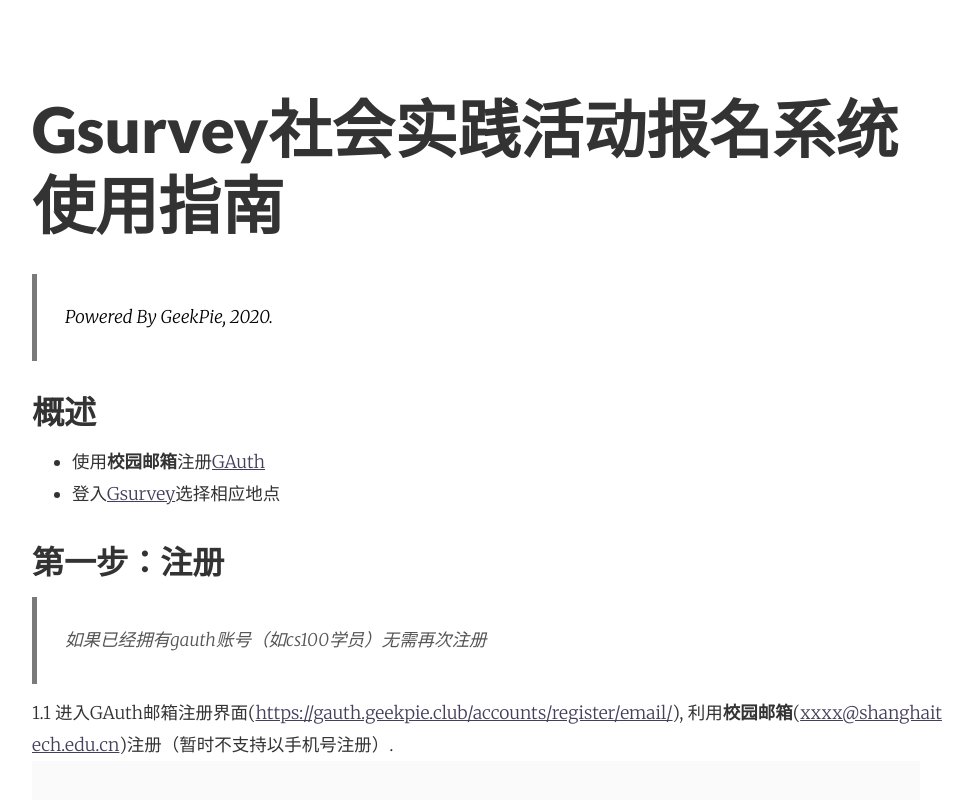
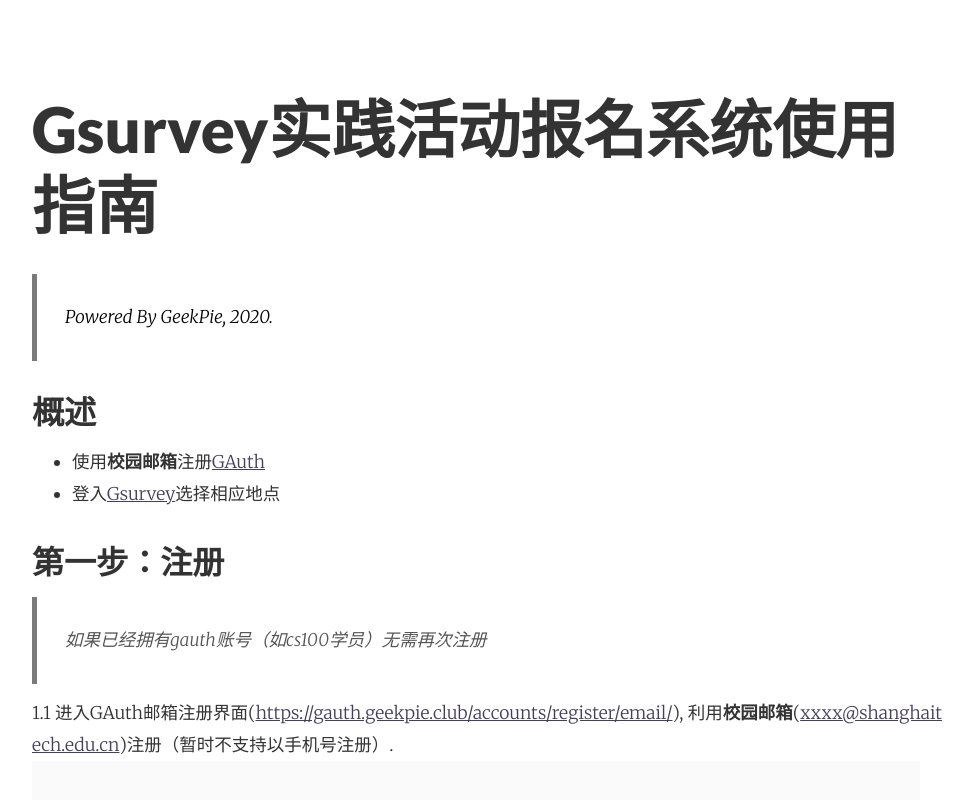
Before and after one commit to ShanghaitechGeekPie/Gsurvey_help, a plain HTML site: page index.html in a window 1280 px wide. Shown: the top 800 px of the page, without its empty margins (151-1124 px from the left). Drawn offline with Linux system fonts and the light colour scheme.

Commit message:
Update index.html

```diff
--- a/index.html
+++ b/index.html
@@ -608,7 +608,7 @@
 </style>
 </head>
 <body class='typora-export os-windows' >
-<div  id='write'  class = 'is-node'><h1><a name="gsurvey社会实践活动报名系统使用指南" class="md-header-anchor"></a><span>Gsurvey社会实践活动报名系统使用指南</span></h1><blockquote><p><em><span>Powered By GeekPie, 2020.</span></em></p></blockquote><h2><a name="概述" class="md-header-anchor"></a><span>概述</span></h2><ul><li><span>使用</span><strong><span>校园邮箱</span></strong><span>注册</span><a href='https://gauth.geekpie.club/accounts/register/email/'><span>GAuth</span></a></li><li><span>登入</span><a href='https://gsurvey.geekpie.club/'><span>Gsurvey</span></a><span>选择相应地点</span></li></ul><h2><a name="第一步注册" class="md-header-anchor"></a><span>第一步：注册</span></h2><blockquote><p><span>如果已经拥有gauth账号（如cs100学员）无需再次注册</span></p></blockquote><p><span>1.1 进入GAuth邮箱注册界面(</span><a href='https://gauth.geekpie.club/accounts/register/email/' target='_blank' class='url'>https://gauth.geekpie.club/accounts/register/email/</a><span>), 利用</span><strong><span>校园邮箱</span></strong><span>(</span><a href='mailto:xxxx@shanghaitech.edu.cn' target='_blank' class='url'>xxxx@shanghaitech.edu.cn</a><span>)注册（暂时不支持以手机号注册）.</span>
+<div  id='write'  class = 'is-node'><h1><a name="gsurvey社会实践活动报名系统使用指南" class="md-header-anchor"></a><span>Gsurvey实践活动报名系统使用指南</span></h1><blockquote><p><em><span>Powered By GeekPie, 2020.</span></em></p></blockquote><h2><a name="概述" class="md-header-anchor"></a><span>概述</span></h2><ul><li><span>使用</span><strong><span>校园邮箱</span></strong><span>注册</span><a href='https://gauth.geekpie.club/accounts/register/email/'><span>GAuth</span></a></li><li><span>登入</span><a href='https://gsurvey.geekpie.club/'><span>Gsurvey</span></a><span>选择相应地点</span></li></ul><h2><a name="第一步注册" class="md-header-anchor"></a><span>第一步：注册</span></h2><blockquote><p><span>如果已经拥有gauth账号（如cs100学员）无需再次注册</span></p></blockquote><p><span>1.1 进入GAuth邮箱注册界面(</span><a href='https://gauth.geekpie.club/accounts/register/email/' target='_blank' class='url'>https://gauth.geekpie.club/accounts/register/email/</a><span>), 利用</span><strong><span>校园邮箱</span></strong><span>(</span><a href='mailto:xxxx@shanghaitech.edu.cn' target='_blank' class='url'>xxxx@shanghaitech.edu.cn</a><span>)注册（暂时不支持以手机号注册）.</span>
 <img src="enterEmail.jpg" referrerpolicy="no-referrer"></p><p><span>1.2 检查标题为</span><strong><span>[] Email Registration Validation</span></strong><span>的邮件，点击右键内链接，设定用户名、密码进一步完成注册.</span>
 <img src="checkEmail.jpg" referrerpolicy="no-referrer">
 <img src="finishSignup.jpg" referrerpolicy="no-referrer"></p><p><span>1.3 当您看到如下界面则注册成功（无需点击LOG IN）.</span>
```
